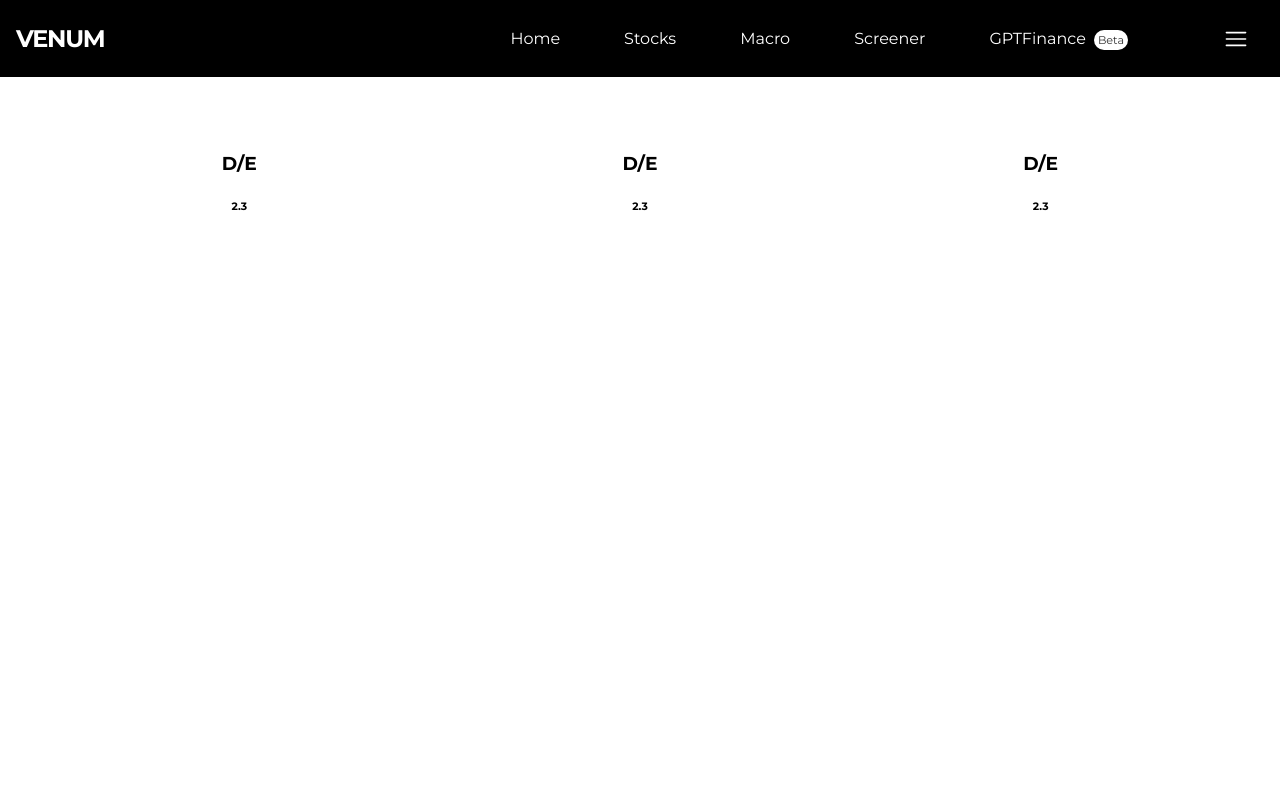
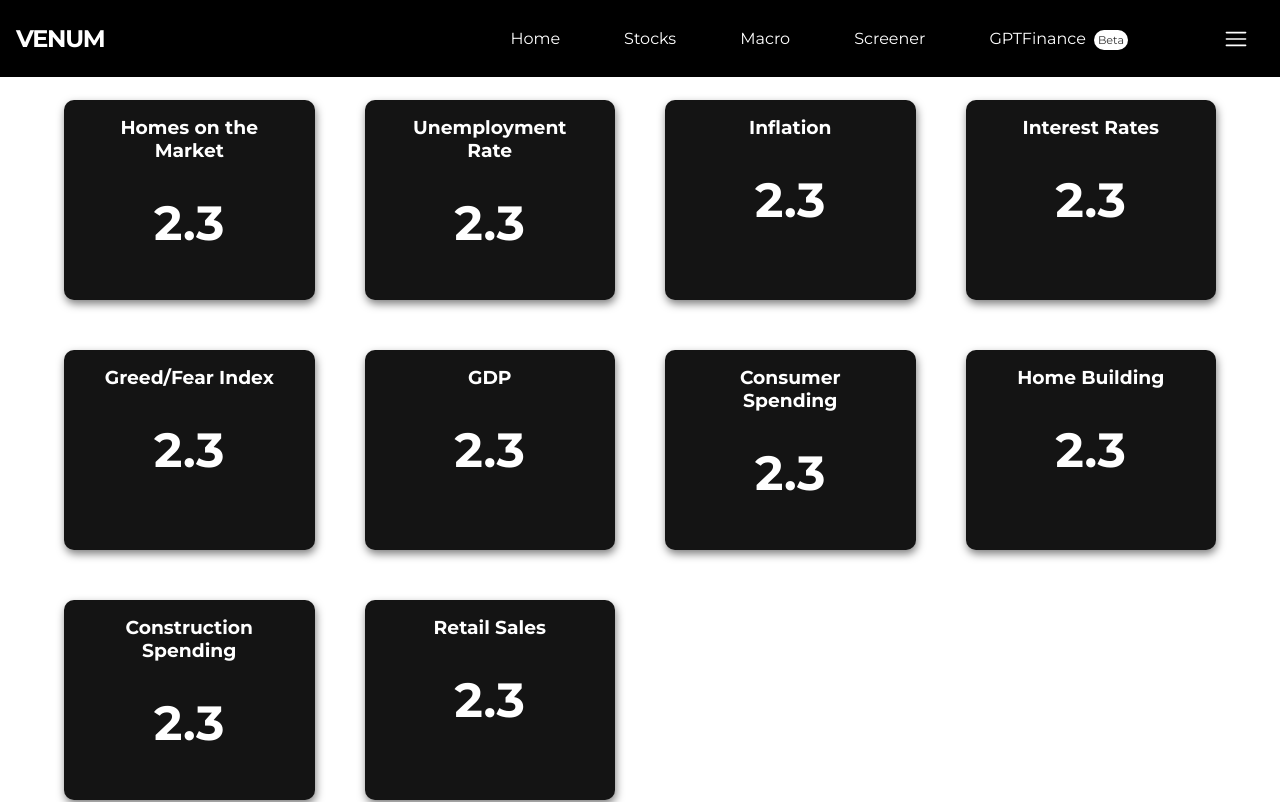
Before and after one commit to brandonluffman/venum, a Next.js app: page /macro in a window 1280 px wide. Shown: the top 802 px of the page. Built offline with nearby package versions, Linux system fonts and the light colour scheme; no server answers; a web font is replaced by a local one.

Commit message:
price change

```diff
--- a/components/Footer.js
+++ b/components/Footer.js
@@ -25,7 +25,12 @@ const Footer = () => {
                             <div className='footer-links-header'><p className='footer-link-header'>General</p></div>
                             <Link href='/'><div className='footer-link'>Home</div></Link>
                             <Link href='/stocks'><div className='footer-link'>Stocks</div></Link>
+                            <Link href='/macro'><div className='footer-link'>Macro</div></Link>
+
+                            <Link href='/screener'><div className='footer-link'>Screener</div></Link>
+
                             <Link href='/gpt'><div className='footer-link'>GPTFinance</div></Link>
+
 
                             {/* <Link href='/login'><div className='footer-link'>Login</div></Link> */}
                             {/* <Link href='/contact'><div className='footer-link'>Contact Us</div></Link> */}
--- a/components/Macros.js
+++ b/components/Macros.js
@@ -15,17 +15,45 @@ const Macros = () => {
         {/* <h1>Macros</h1> */}
         <div className='macro-grid-container'>
             <div className='macro-grid-item'>
-                <h3 className='macro-grid-label'>D/E</h3>
+                <h3 className='macro-grid-label'>Homes on the Market</h3>
                 <h6 className='macro-grid-number'>2.3</h6>
                 {/* <RatioChart /> */}
             </div>
             <div className='macro-grid-item'>
-                <h3 className='macro-grid-label'>D/E</h3>
+                <h3 className='macro-grid-label'>Unemployment Rate</h3>
                 <h6 className='macro-grid-number'>2.3</h6>
 
             </div>
             <div className='macro-grid-item'>
-                <h3 className='macro-grid-label'>D/E</h3>
+                <h3 className='macro-grid-label'>Inflation</h3>
+                <h6 className='macro-grid-number'>2.3</h6>
+            </div>
+            <div className='macro-grid-item'>
+                <h3 className='macro-grid-label'>Interest Rates</h3>
+                <h6 className='macro-grid-number'>2.3</h6>
+            </div>
+            <div className='macro-grid-item'>
+                <h3 className='macro-grid-label'>Greed/Fear Index</h3>
+                <h6 className='macro-grid-number'>2.3</h6>
+            </div>
+            <div className='macro-grid-item'>
+                <h3 className='macro-grid-label'>GDP</h3>
+                <h6 className='macro-grid-number'>2.3</h6>
+            </div>
+            <div className='macro-grid-item'>
+                <h3 className='macro-grid-label'>Consumer Spending</h3>
+                <h6 className='macro-grid-number'>2.3</h6>
+            </div>
+            <div className='macro-grid-item'>
+                <h3 className='macro-grid-label'>Home Building</h3>
+                <h6 className='macro-grid-number'>2.3</h6>
+            </div>
+            <div className='macro-grid-item'>
+                <h3 className='macro-grid-label'>Construction Spending</h3>
+                <h6 className='macro-grid-number'>2.3</h6>
+            </div>
+            <div className='macro-grid-item'>
+                <h3 className='macro-grid-label'>Retail Sales</h3>
                 <h6 className='macro-grid-number'>2.3</h6>
             </div>
         </div>
--- a/styles/footer.css
+++ b/styles/footer.css
@@ -210,4 +210,7 @@ Link {
         padding-bottom:5px;
         overflow:hidden;
     }
+    .footer-copyright-content {
+        font-size:0.8rem;
+    }
   }
--- a/styles/index.css
+++ b/styles/index.css
@@ -301,6 +301,9 @@
 
 
  @media (max-width: 500px) {
+    .index-data-container {
+        padding-bottom:0rem;
+    }
     .index-data-grid-item > h2:nth-of-type(1) {
         font-size:1.5rem;
     }
--- a/styles/macro.css
+++ b/styles/macro.css
@@ -1,5 +1,5 @@
 .macro-container {
-    height:100vh;
+    min-height:100vh;
     padding-top:100px;
     /* display: flex;
     align-items: center; */
@@ -13,17 +13,46 @@
 
 .macro-grid-container {
     display: grid;
-    grid-template-columns: repeat(auto-fit, minmax(200px, 1fr));
+    grid-template-columns: repeat(auto-fit, minmax(250px, 1fr));
     /* height:100vh; */
     /* display: flex;
     align-items: center; */
     gap:50px;
+    width:100%;
 }
 
 .macro-grid-item {
-    background-color: white;
-    color:black;
-    padding:2rem;
+    background-color: rgb(20, 20, 20);
+    padding:0rem 2rem;
     text-align: center;
     border-radius: 10px;
+    color:white;
+    box-shadow:1px 4px 8px rgba(0,0,0,0.5);
+    padding-bottom:2rem;
+    height:200px;
+    width:100%;
 }
+
+.macro-grid-label {
+    margin:0;
+    margin-bottom:2rem;
+    margin-top:1rem;
+}
+.macro-grid-number {
+    font-size:3rem;
+    margin:0 auto;
+    /* border:1px solid rgb(30,30,30); */
+    border-radius: 20px;
+    width:auto;
+    padding:0;
+}
+
+@media (max-width: 768px) {
+    .macro-container {
+        min-height:100vh;
+        padding-top:100px;
+        /* display: flex;
+        align-items: center; */
+        padding:100px 2rem 0rem 2rem;
+    }
+}
--- a/styles/screener.css
+++ b/styles/screener.css
@@ -1,8 +1,30 @@
 .screener-container {
     min-height: 100vh;
-    /* padding-top:80px; */
+    padding-top:80px;
     display: flex;
-    align-items: center;
+    /* align-items: center; */
     justify-content: center;
     font-size: 4rem;
+    width: 100%;
+    padding: 6rem 2rem 0rem 2rem;
 }
+
+.screener-table {
+    border-collapse: collapse;
+
+    width:100%;
+}
+
+.screener-tbody > tr > td {
+    font-size: 1rem;
+    border:1px solid rgb(50, 50, 50);
+    padding:0rem 1rem;
+}
+
+.screener-thead > tr > th {
+    font-size: 1rem;
+    color:rgb(200,200,200);
+    border:1px solid rgb(50, 50, 50);
+    padding:1rem 1rem;
+    text-align: left;
+}
--- a/styles/stock.css
+++ b/styles/stock.css
@@ -83,6 +83,28 @@ h1, h3 {
     margin:0 auto;
 }
 
+.stock-daily-change, .stock-percent-change {
+    margin:0 1rem;
+}
+
+.stock-daily-change {
+    font-size:1.5rem;
+}
+.stock-percent-change {
+    font-size:1.5rem;
+}
+.daily-change-green {
+    color:green;
+}
+.daily-change-red {
+    color:rgb(255, 122, 122);
+}
+
+.stock-company-price-div {
+    display: flex;
+    align-items: center;
+    justify-content: space-around;
+}
 @media (max-width: 768px) {
 
     .stock-container {
```
Also changed, not shown: components/StockOwnership.js (+10 -10 lines), components/Stocks.js (deleted, +0 -35 lines), pages/screener.js (+49 -2 lines), pages/stock/[...ticker].js (+8 -1 lines).
